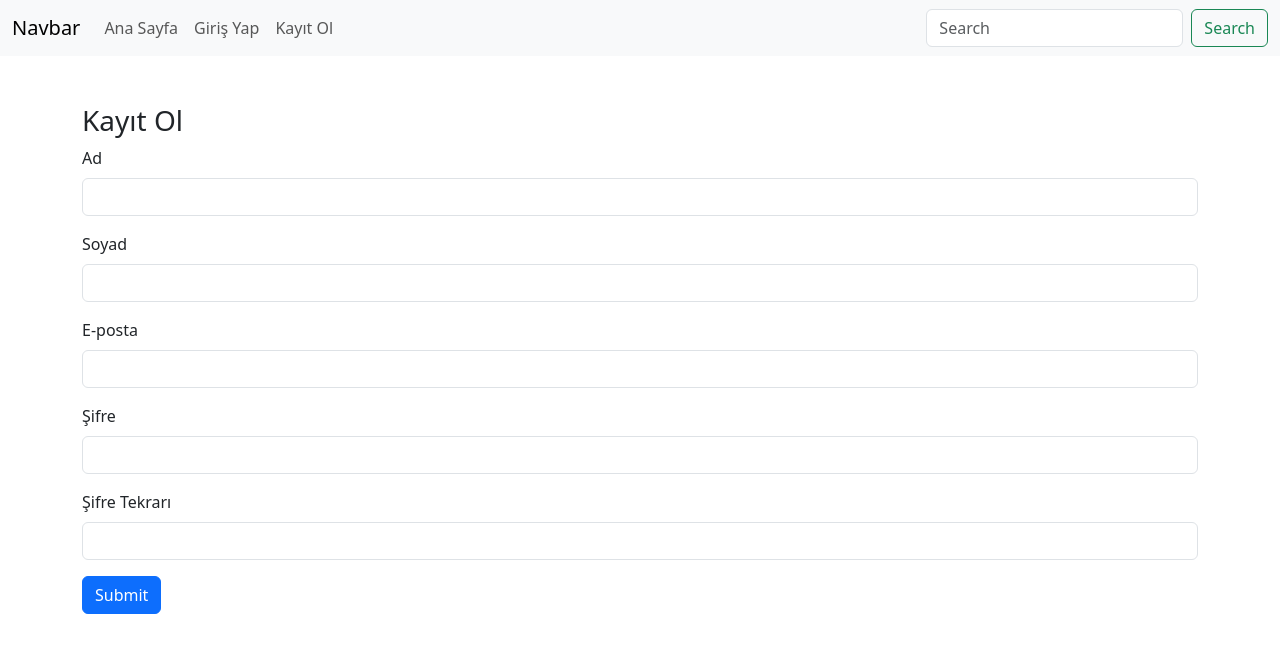
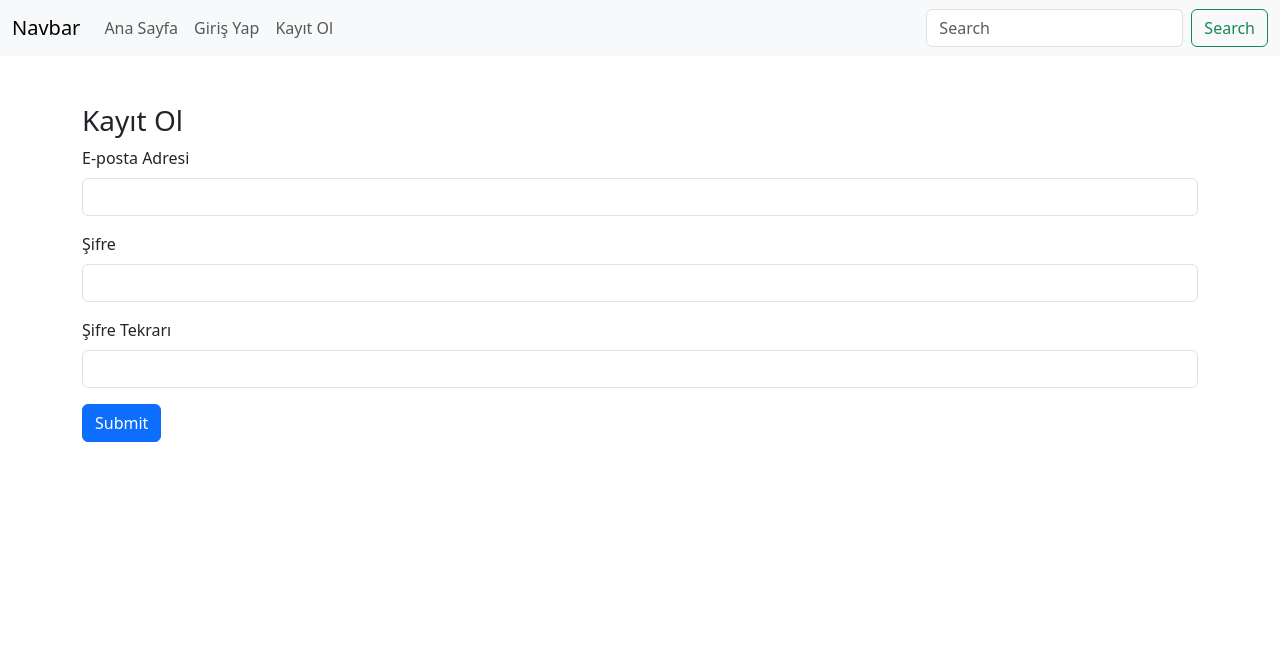
Before and after one commit to halit-kalayci-instruction/tobeto2a.angular, an Angular app: page /register in a window 1280 px wide. Shown: the top 652 px of the page. Built offline with nearby package versions, Linux system fonts and the light colour scheme.

Commit message:
reactive forms

```diff
--- a/src/app/pages/register/register.component.html
+++ b/src/app/pages/register/register.component.html
@@ -1,23 +1,20 @@
 <div class="container mt-5">
   <h3>Kayıt Ol</h3>
-  <form>
+  <form [formGroup]="registerForm" (submit)="submit()">
     <div class="mb-3">
-      <myinput label="Ad" labelId="name" />
+      <label class="form-label">E-posta Adresi</label>
+      <input formControlName="email" type="email" class="form-control" />
     </div>
     <div class="mb-3">
-      <myinput label="Soyad" labelId="surname" />
+      <label class="form-label">Şifre</label>
+      <input formControlName="password" type="password" class="form-control" />
     </div>
     <div class="mb-3">
-      <myinput label="E-posta" labelId="email" inputType="email" />
-    </div>
-    <div class="mb-3">
-      <myinput label="Şifre" labelId="password" inputType="password" />
-    </div>
-    <div class="mb-3">
-      <myinput
-        label="Şifre Tekrarı"
-        labelId="passwordConfirm"
-        inputType="password"
+      <label class="form-label">Şifre Tekrarı</label>
+      <input
+        formControlName="passwordConfirm"
+        type="password"
+        class="form-control"
       />
     </div>
     <button type="submit" class="btn btn-primary">Submit</button>
--- a/src/app/pages/register/register.component.ts
+++ b/src/app/pages/register/register.component.ts
@@ -1,11 +1,50 @@
 import { CommonModule } from '@angular/common';
-import { Component } from '@angular/core';
+import { Component, OnInit } from '@angular/core';
 import { BaseInputComponent } from '../../components/base-input/base-input.component';
+import {
+  FormBuilder,
+  FormControl,
+  FormGroup,
+  FormsModule,
+  ReactiveFormsModule,
+  Validators,
+} from '@angular/forms';
 
 @Component({
   standalone: true,
-  imports: [CommonModule, BaseInputComponent],
+  imports: [CommonModule, BaseInputComponent, FormsModule, ReactiveFormsModule],
   templateUrl: './register.component.html',
   styleUrl: './register.component.scss',
 })
-export class RegisterComponent {}
+export class RegisterComponent implements OnInit {
+  registerForm!: FormGroup;
+
+  constructor(private formBuilder: FormBuilder) {}
+
+  ngOnInit(): void {
+    this.createFormGroup();
+  }
+
+  createFormGroup() {
+    this.registerForm = this.formBuilder.group({
+      email: new FormControl('', [Validators.required, Validators.email]),
+      password: new FormControl('', [
+        Validators.required,
+        Validators.minLength(7),
+      ]),
+      passwordConfirm: new FormControl('', [
+        Validators.required,
+        Validators.minLength(7),
+      ]),
+    });
+  }
+
+  submit() {
+    if (this.registerForm.valid) {
+      console.log(this.registerForm.value);
+    } else {
+      // Amatör çözüm
+      alert('Validasyon hatası.');
+    }
+  }
+}
```
